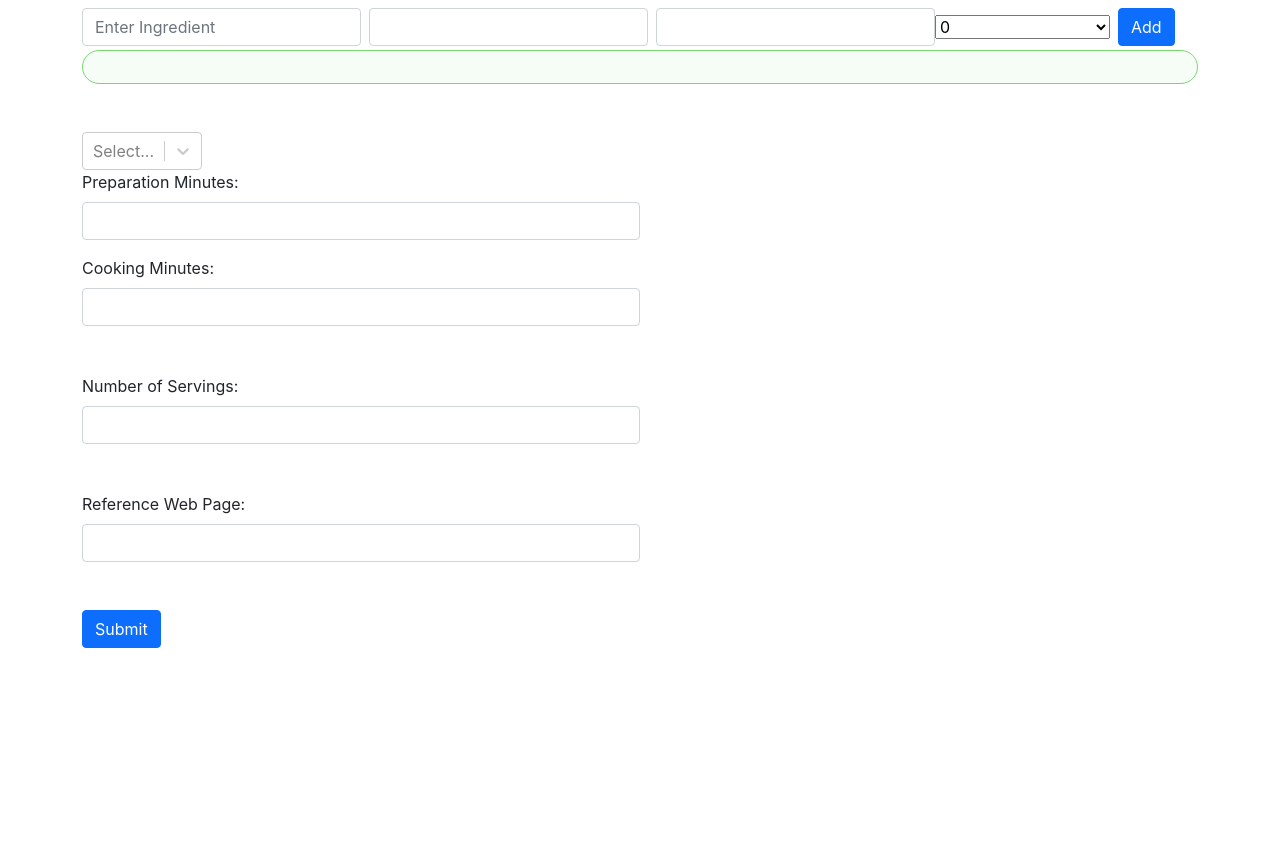
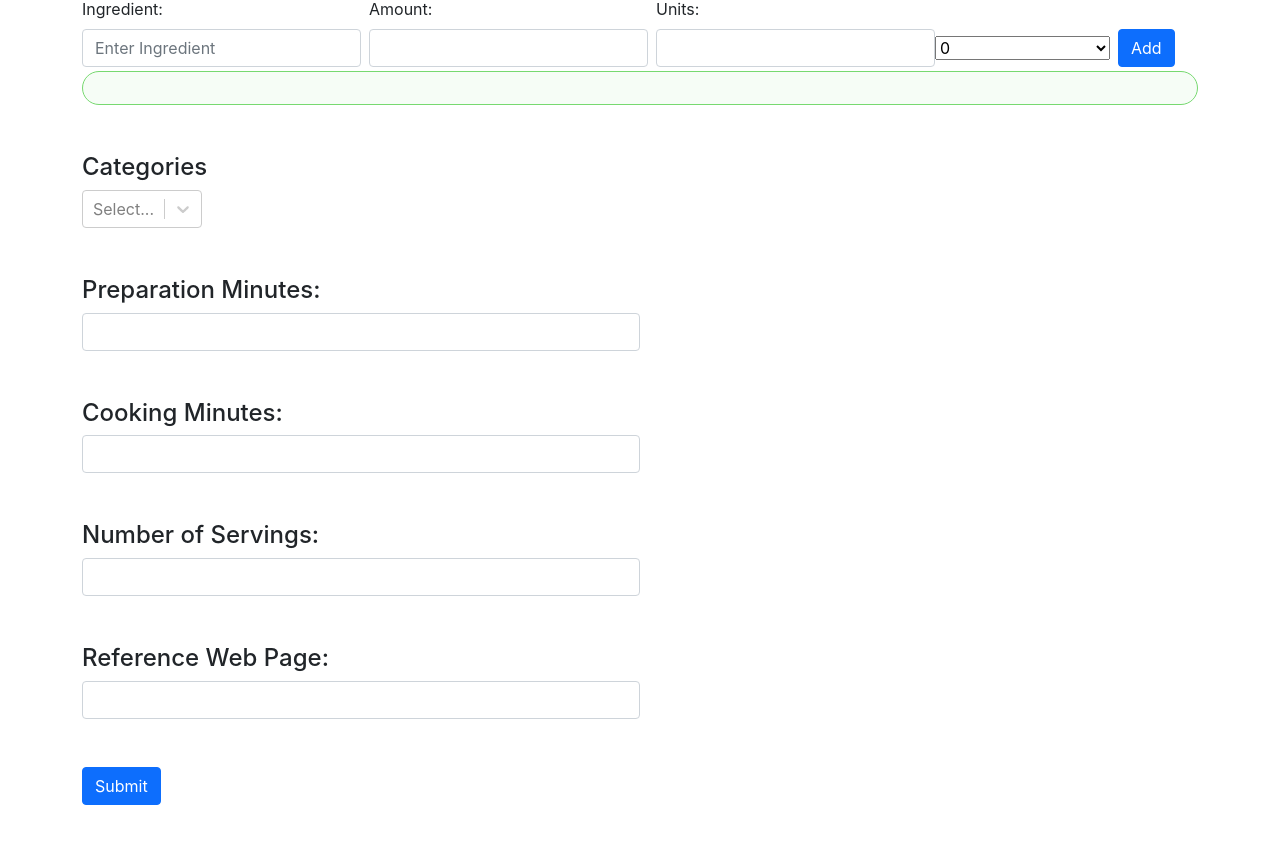
Before and after one commit to justjohnd/wayou-kitchen, a React (Create React App) app in the folder client/: page /create in a window 1280 px wide. Shown: the part 597-1440 px from the top of the page. Before the commit the page ends 1293 px from the top, so only its background shows below. Built offline with nearby package versions, Linux system fonts and the light colour scheme.

Commit message:
Change margins

```diff
--- a/client/src/components/categoryDropdown.js
+++ b/client/src/components/categoryDropdown.js
@@ -28,7 +28,7 @@ export default function CategoryDropdown(props)  {
 
     return (
       <span
-        className="d-inline-block"
+        className="d-inline-block mb-5"
         data-toggle="popover"
         data-trigger="focus"
         data-content="Please selecet account(s)"
--- a/client/src/components/templateCreateEdit.js
+++ b/client/src/components/templateCreateEdit.js
@@ -229,8 +229,8 @@ export default function TemplateCreateEdit(props) {
   // This following section will display the form that takes the input from the user.
   // render() {
   return (
-    <div className="my-5 container">
-      <h3>{props.pageType} New Record</h3>
+    <div className="my-5 container container-record-form">
+      <h3 className="mb-4">{props.pageType} New Record</h3>
       <form
         encType="multipart/form-data"
         onSubmit={(e) => {
@@ -240,14 +240,14 @@ export default function TemplateCreateEdit(props) {
       >
         <Input
           label="Name of the recipe:"
-          wrapperClassName="mb-5"
+          wrapperClassName="mb-5 form-input"
           name="title"
           type="text"
           value={props.recipe.title}
           onChange={(e) => handleData(e)}
         />
         {props.pageType === 'Edit' && (
-          <div>
+          <div className="mb-5">
             <img
               className="recipe-image"
               src={
@@ -298,12 +298,13 @@ export default function TemplateCreateEdit(props) {
           deleteIngredientCallback={deleteIngredientCallback}
           insertIngredientCallback={insertIngredientCallback}
         />
+        <h4>Categories</h4>
         <CategoryDropdown
         selectedCategories={props.recipe.categories}
         categoriesCallback={props.categoriesCallback}></CategoryDropdown>
         <Input
           label="Preparation Minutes:"
-          wrapperClassName="mb-3"
+          wrapperClassName="mb-5 form-input"
           name="preparationMinutes"
           type="text"
           value={props.recipe.preparationMinutes}
@@ -311,7 +312,7 @@ export default function TemplateCreateEdit(props) {
         />
         <Input
           label="Cooking Minutes:"
-          wrapperClassName="mb-5"
+          wrapperClassName="mb-5 form-input"
           name="cookingMinutes"
           type="text"
           value={props.recipe.cookingMinutes}
@@ -319,7 +320,7 @@ export default function TemplateCreateEdit(props) {
         />
         <Input
           label="Number of Servings:"
-          wrapperClassName="mb-5"
+          wrapperClassName="mb-5 form-input"
           name="servings"
           type="number"
           value={props.recipe.servings}
@@ -327,7 +328,7 @@ export default function TemplateCreateEdit(props) {
         />
         <Input
           label="Reference Web Page:"
-          wrapperClassName="mb-5"
+          wrapperClassName="mb-5 form-input"
           name="sourceUrl"
           type="text"
           value={props.recipe.sourceUrl}
--- a/client/src/index.css
+++ b/client/src/index.css
@@ -145,3 +145,10 @@ a:hover {
   font-weight: 500;
   line-height: 1;
 }
+/* Edit Page */
+.container-record-form .form-input {
+  font-size: 1.5rem;
+  font-weight: 500;
+  line-height: 1.2;
+  margin-bottom: 0.5rem;
+}
```
